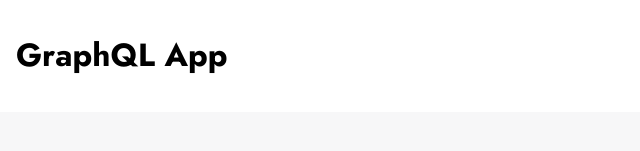
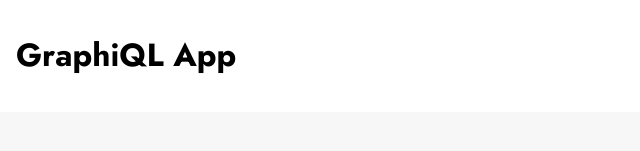
Before and after one commit to andrplko/graphiql-app, a Next.js app: page / in a window 1280 px wide. Shown: the top 151 px of the page, without its empty margins (0-640 px from the left). Built offline with nearby package versions, Linux system fonts and the light colour scheme.

Commit message:
fix: fix logo name

```diff
--- a/src/components/Header/index.tsx
+++ b/src/components/Header/index.tsx
@@ -6,7 +6,7 @@
     <header className={styles.header}>
       <Wrapper>
         <div className={styles.container}>
-          <h1 className={styles.title}>GraphQL App</h1>
+          <h1 className={styles.title}>GraphiQL App</h1>
         </div>
       </Wrapper>
     </header>
```
